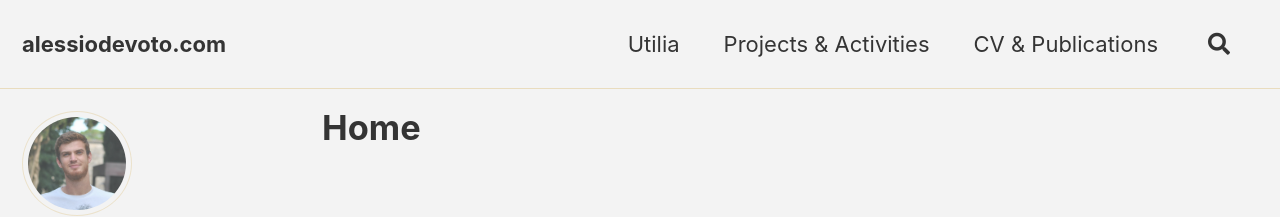
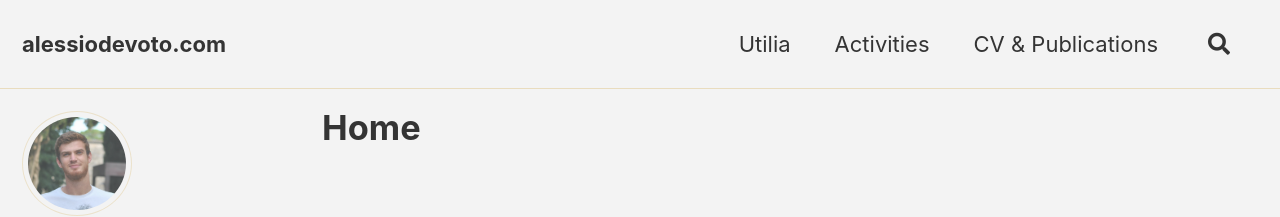
Before and after one commit to yuzhaouoe/yuzhaouoe.github.io, a Jekyll site: the page built from index.md, in a window 1280 px wide and 1134 px high. Shown: the top 217 px of the window. Built offline with Jekyll 4.4.1, drawn with Linux system fonts in a browser that asks for light colours; cached includes are drawn as plain includes; comment, search, counter and statistics services are not loaded.

Commit message:
update layout

```diff
--- a/_data/navigation.yml
+++ b/_data/navigation.yml
@@ -2,7 +2,7 @@
 main:
   - title: "Utilia"
     url:  /archive
-  - title: "Projects & Activities"
+  - title: "Activities"
     url:  /activities
   - title: "CV & Publications"
     url: /cv
```
